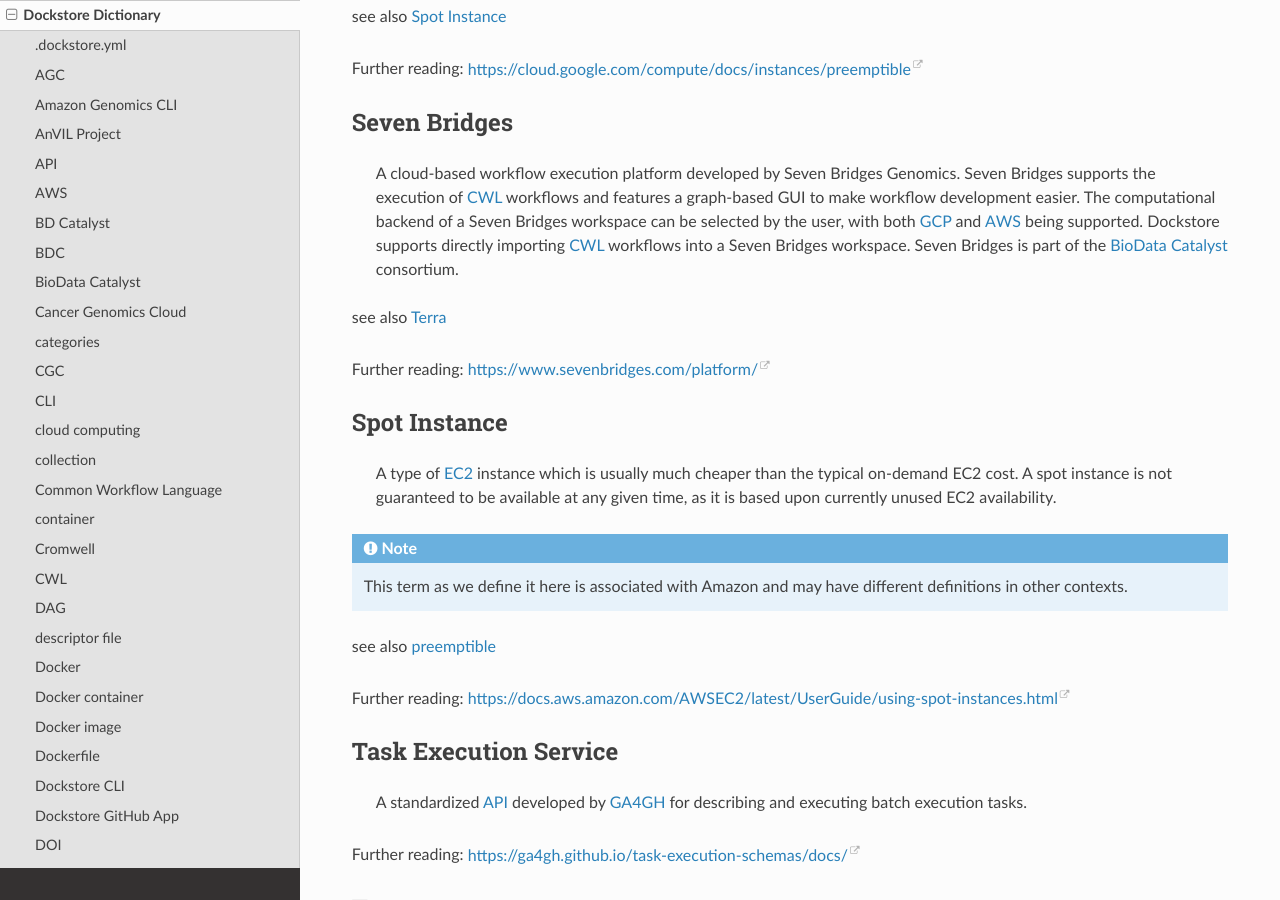
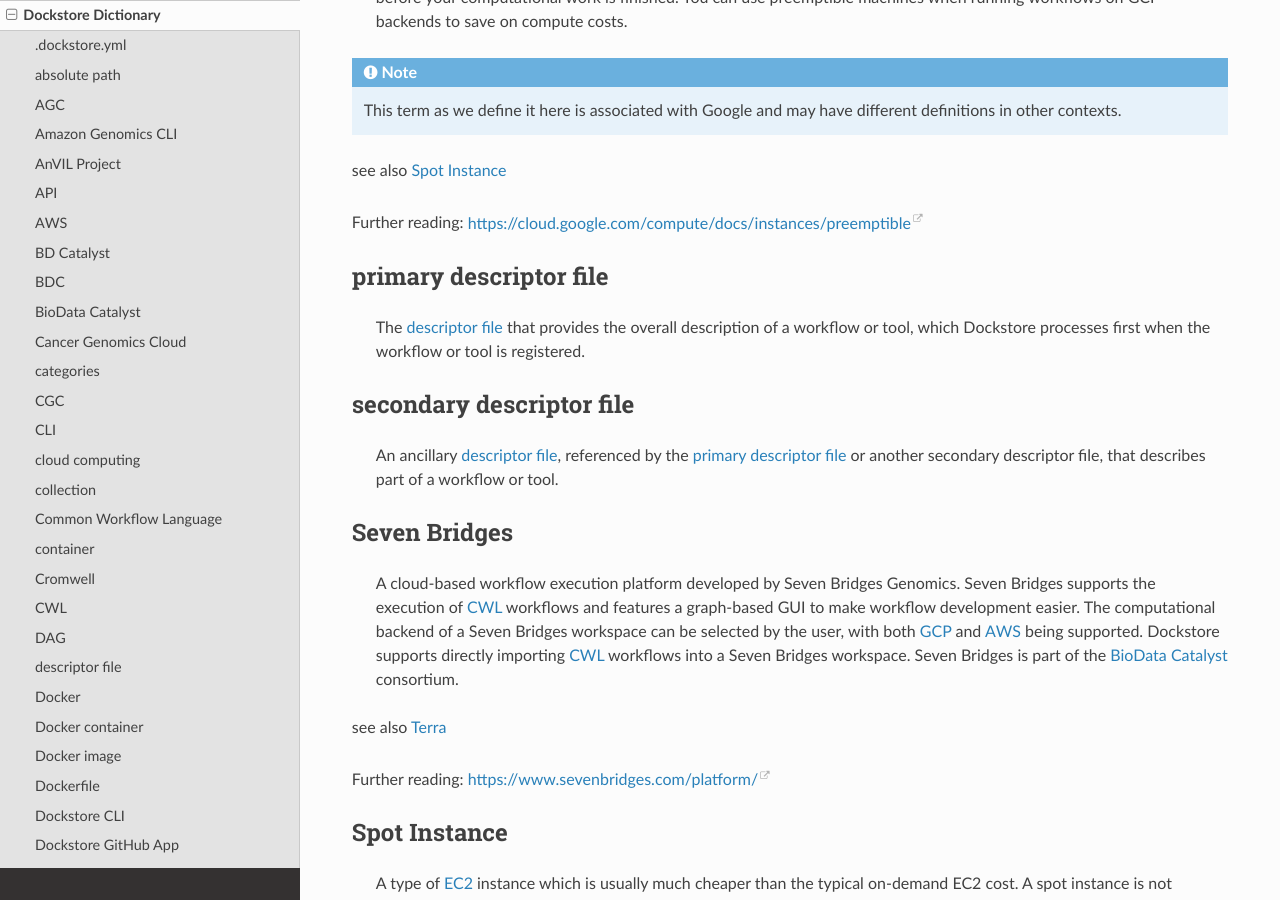
Before and after one commit to dockstore/dockstore-documentation, a Sphinx documentation site: the page built from docs/dictionary.rst, in a window 1280 px wide and 900 px high, scrolled down 15250 px. Built offline with Sphinx 7.4.7 and the Read the Docs theme 2.0.0, drawn with Linux system fonts in a browser that asks for light colours; some of the changed text lies outside the part shown.

Commit message:
add generated files

```diff
--- a/docs/_attic/glossary_entries_list_dynamic.txt
+++ b/docs/_attic/glossary_entries_list_dynamic.txt
@@ -1,5 +1,6 @@
-DO NOT EDIT THIS FILE. This file is autogenerated from _attic/glossary_generator.py, update that instead.
+DO NOT EDIT THIS FILE. This file is autogenerated from /Users/svonworl/src/dockstore/dockstore-documentation/docs/_attic/glossary_generator.py, update that instead.
 .dockstore.yml
+absolute path
 AGC
 Amazon Genomics CLI
 AnVIL Project
@@ -66,6 +67,8 @@
 organization
 parameter file
 preemptible
+primary descriptor file
+secondary descriptor file
 Seven Bridges
 Spot Instance
 Task Execution Service
--- a/docs/dictionary.rst
+++ b/docs/dictionary.rst
@@ -1,4 +1,4 @@
-.. DO NOT EDIT THIS FILE. This file is autogenerated from _attic/glossary_generator.py, update that instead.
+.. DO NOT EDIT THIS FILE. This file is autogenerated from /Users/svonworl/src/dockstore/dockstore-documentation/docs/_attic/glossary_generator.py, update that instead.
 
 Dockstore Dictionary
 ====================
@@ -6,6 +6,7 @@
 	:columns: 3
 
 	* :ref:`dict .dockstore.yml`
+	* :ref:`dict absolute path`
 	* :ref:`dict AGC`
 	* :ref:`dict Amazon Genomics CLI`
 	* :ref:`dict AnVIL Project`
@@ -72,6 +73,8 @@
 	* :ref:`dict organization`
 	* :ref:`dict parameter file`
 	* :ref:`dict preemptible`
+	* :ref:`dict primary descriptor file`
+	* :ref:`dict secondary descriptor file`
 	* :ref:`dict Seven Bridges`
 	* :ref:`dict Spot Instance`
 	* :ref:`dict Task Execution Service`
@@ -94,6 +97,15 @@
     This file is part of :ref:`dict GitHub App registration`. It indexes workflows or tools within a repository, including their optional test parameter files, and the author(s) of said workflows or tools.
 
 Further reading: :doc:`/assets/templates/template </assets/templates/template>`
+
+
+
+.. _dict absolute path:
+
+absolute path
+-------------
+    A path that starts with the character ``/`` and contains the full set of directories necessary to resolve a file, starting from the root directory of the repository or filesystem. For example: ``/Dockstore.cwl`` or ``/bin/sh``
+
 
 
 
@@ -829,6 +841,24 @@
 
 
 
+.. _dict primary descriptor file:
+
+primary descriptor file
+-----------------------
+    The :ref:`dict descriptor file` that provides the overall description of a workflow or tool, which Dockstore processes first when the workflow or tool is registered.
+
+
+
+
+.. _dict secondary descriptor file:
+
+secondary descriptor file
+-------------------------
+    An ancillary :ref:`dict descriptor file`, referenced by the :ref:`dict primary descriptor file` or another secondary descriptor file, that describes part of a workflow or tool.
+
+
+
+
 .. _dict Seven Bridges:
 
 Seven Bridges
```
